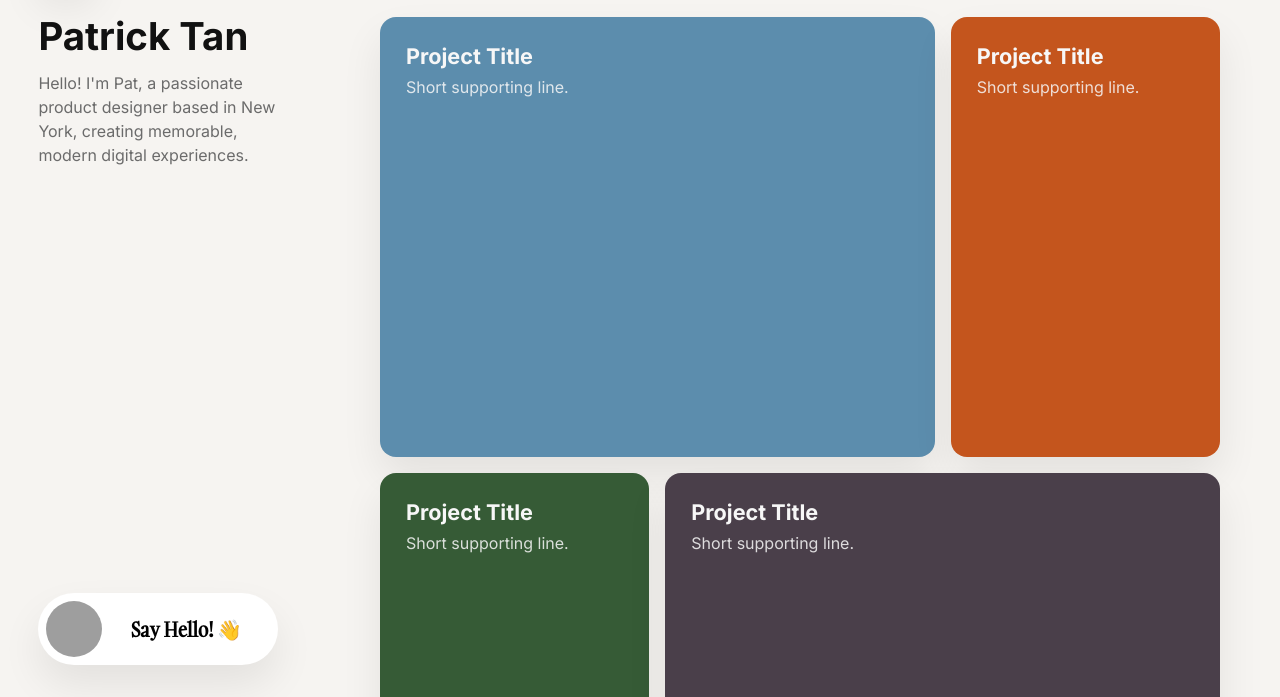
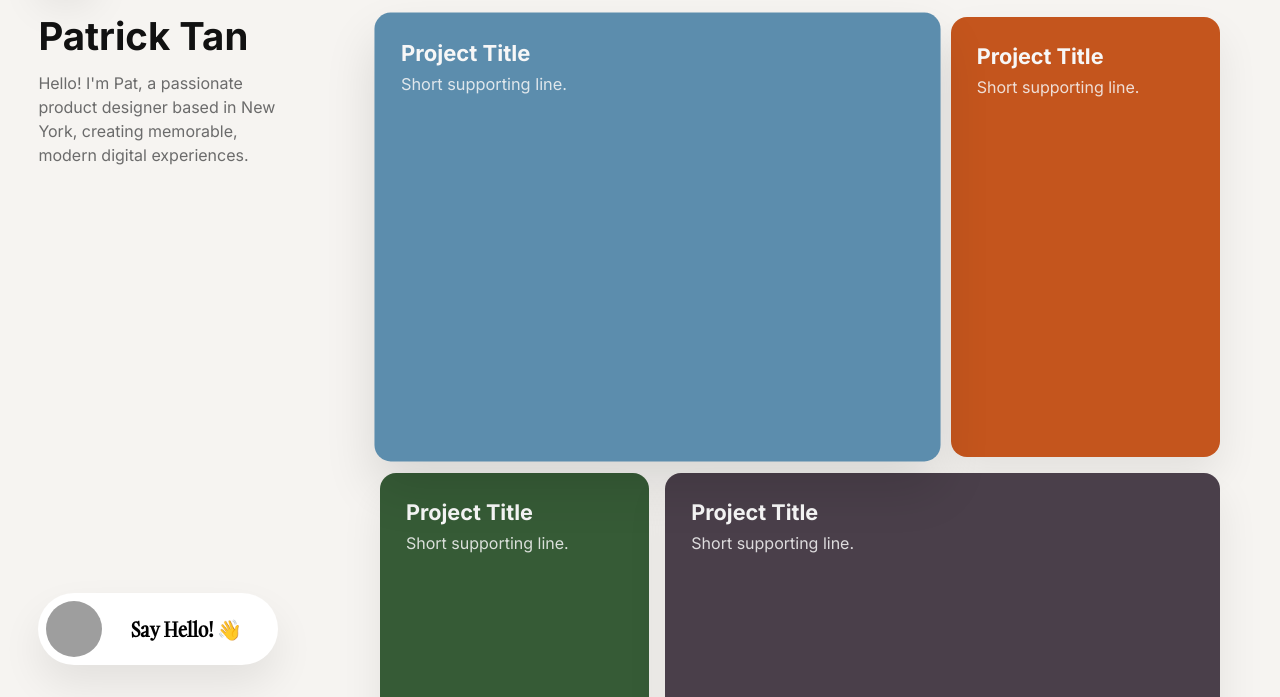
Before and after one commit to patrickt97/portfolio2, a plain HTML site: page index.html in a window 1280 px wide. In both pictures the pointer is over the element 657 px from the left and 340 px from the top of the page. Shown: the part 103-800 px from the top of the page. Drawn offline with Linux system fonts and the light colour scheme; grey boxes are pictures that could not be loaded.

Commit message:
hover animation

```diff
--- a/style.css
+++ b/style.css
@@ -128,6 +128,12 @@ a {
   gap: 8px;
   min-height: 440px;
   box-shadow: var(--shadow);
+  transition: transform 0.2s ease, box-shadow 0.2s ease;
+}
+
+.project-card:hover {
+  transform: scale(1.02);
+  box-shadow: 0 26px 50px rgba(0, 0, 0, 0.12);
 }
 
 .project-card h3 {
```
